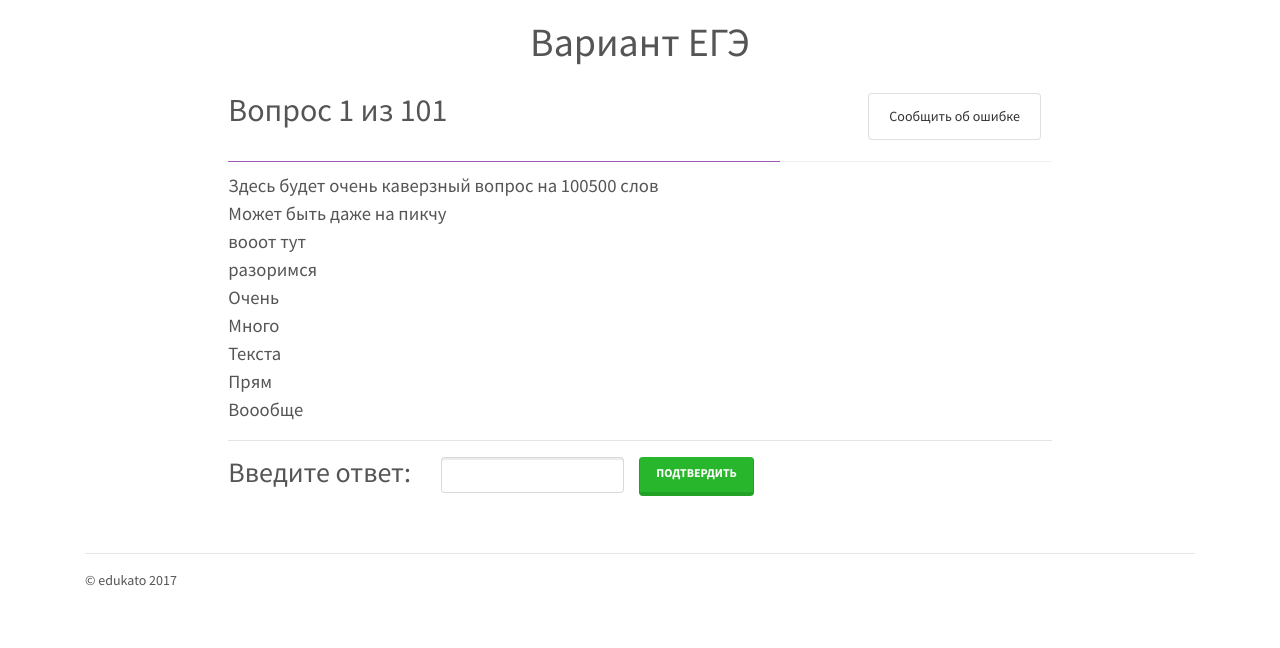
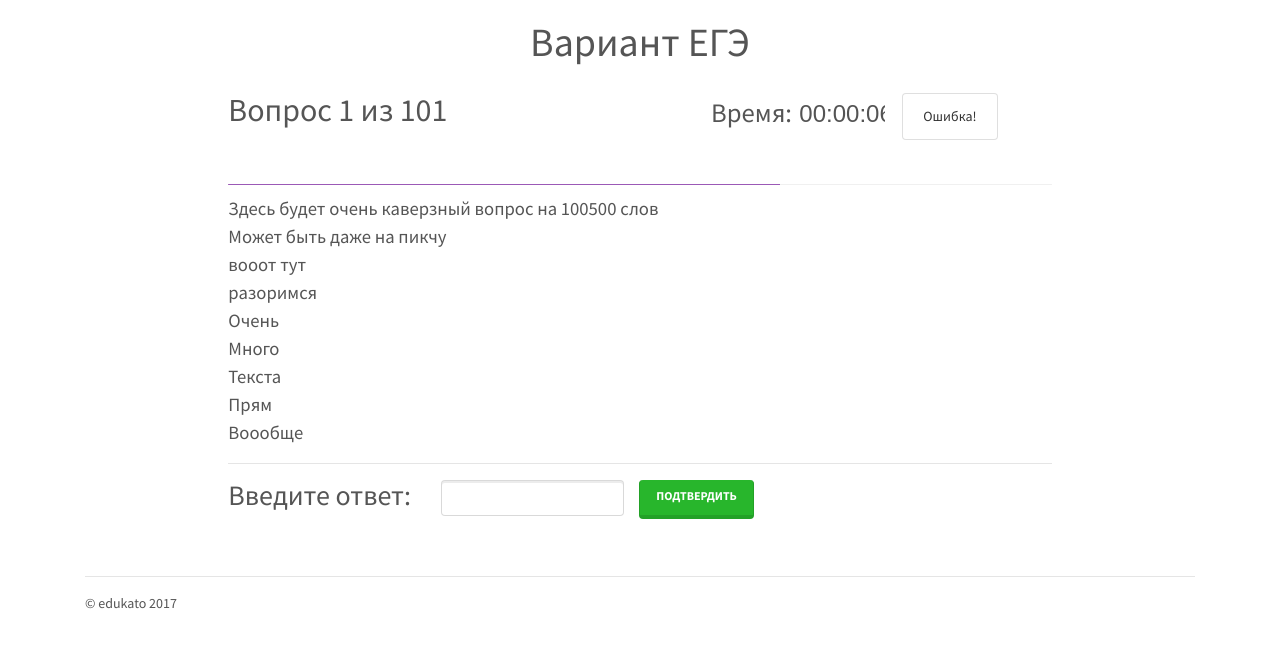
Before and after one commit to edukato/learning, a Flask app: page /question in a window 1280 px wide. Shown: the part 58-706 px from the top of the page. Run offline with Flask 2, Linux system fonts and the light colour scheme; the visitor is signed in with stand-in values (Sample User, id 1); data comes from the database, SQL or seed files in the repository; some libraries are stand-ins or nearby versions.

Commit message:
Секундомер

```diff
--- a/app/templates/home/train/question.html
+++ b/app/templates/home/train/question.html
@@ -4,19 +4,69 @@
 {% block body %}
 <style>
    .par {
-    font-size: 14pt; /* Размер шрифта в пунктах */
+    font-size: 14pt;
+   }
+   .time {
+    font-size: 20pt;
+   }
+   input {
+       border: 0px;
+       outline:none;
+       background: white;
+       font-size: 18pt;
    }
 </style>
 <div class="container offset-2 col-8">
     <h1 align="center">Вариант ЕГЭ</h1>
     <br>
     <div class="row">
-        <div class="col-9">
+        <div class="col-7">
               <h2>Вопрос 1 из 101</h2>
         </div>
+
+        <script type="text/javascript">
+
+         function trim(string) { return string.replace (/\s+/g, " ").replace(/(^\s*)|(\s*)$/g, ''); }
+         var init=0;
+         var startDate;
+         var clocktimer;
+
+         function startTIME() {
+          var thisDate = new Date();
+          var t = thisDate.getTime() - startDate.getTime();
+          var ms = t%1000; t-=ms; ms=Math.floor(ms/10);
+          t = Math.floor (t/1000);
+          var s = t%60; t-=s;
+          t = Math.floor (t/60);
+          var m = t%60; t-=m;
+          t = Math.floor (t/60);
+          var h = t%60;
+          if (h<10) h='0'+h;
+          if (m<10) m='0'+m;
+          if (s<10) s='0'+s;
+          if (ms<10) ms='0'+ms;
+          if (init==1){
+              document.clockform.clock.value = h + ':' + m + ':' + s;
+          }
+          clocktimer = setTimeout("startTIME()",10);
+         }
+         function findTIME() {
+           startDate = new Date();
+           startTIME();
+           init=1;
+         }
+         findTIME();
+        </script>
+
+        <form name="clockform">
+         <p class="time">Время:
+            <input type="text" name="clock" size="4" maxlength="4" value="00:00:00" disabled>
+         </p>
+        </form>
+
         <div class="col-12 col-md-auto">
           <a href="#" class="list-group-item justify-content-between list-group-item-action">
-        Сообщить об ошибке
+        Ошибка!
         </a>
         </div>
     </div>
```
